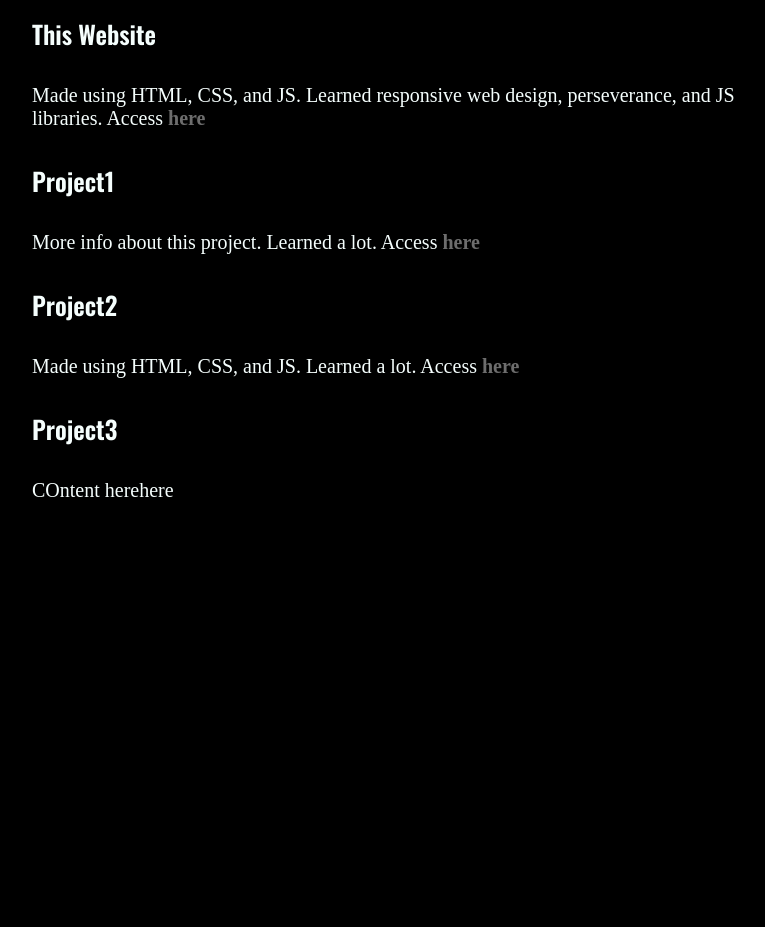
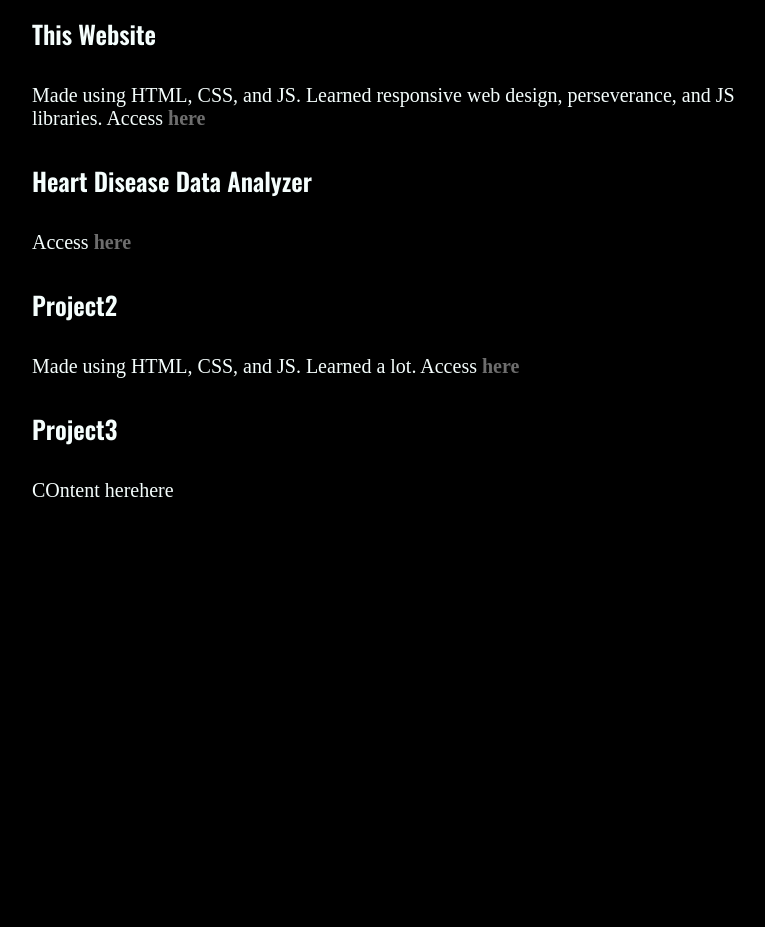
Before and after one commit to Lujaina-E/Lujaina-E.github.io, a plain HTML site: page index.html in a window 1280 px wide. Shown: the part 2908-3835 px from the top of the page, without its empty margins (256-1021 px from the left). Drawn offline with nearby package versions, Linux system fonts and the light colour scheme; a web font is replaced by a local one.

Commit message:
Update index.html

```diff
--- a/index.html
+++ b/index.html
@@ -136,9 +136,9 @@
       <section class=" fade fadeOut" id="projects">
         <ul class="projects-list">
           <li id="project-element">This Website</li>
-          <p class="project-info"> Made using HTML, CSS, and JS. Learned responsive web design, perseverance, and JS libraries. Access <a class="project-links" href="https://lujaina-e.github.io/">here</a></p>
-          <li id="project-element">Project1</li>
-          <p class="project-info"> More info about this project. Learned a lot. Access <a class="project-links" href="#">here</a></p>
+          <p class="project-info"> Made using HTML, CSS, and JS. Learned responsive web design, perseverance, and JS libraries. Access <a class="project-links" href="https://github.com/Lujaina-E/Lujaina-E.github.io">here</a></p>
+          <li id="project-element">Heart Disease Data Analyzer</li>
+          <p class="project-info">Access <a class="project-links" href="https://github.com/Lujaina-E/Heart-Disease-Prediction-and-Statistic-Analyzer">here</a></p>
 
           <li id="project-element">Project2</li>
           <p class="project-info"> Made using HTML, CSS, and JS. Learned a lot. Access <a class="project-links" href="#">here</a> </p>
```
